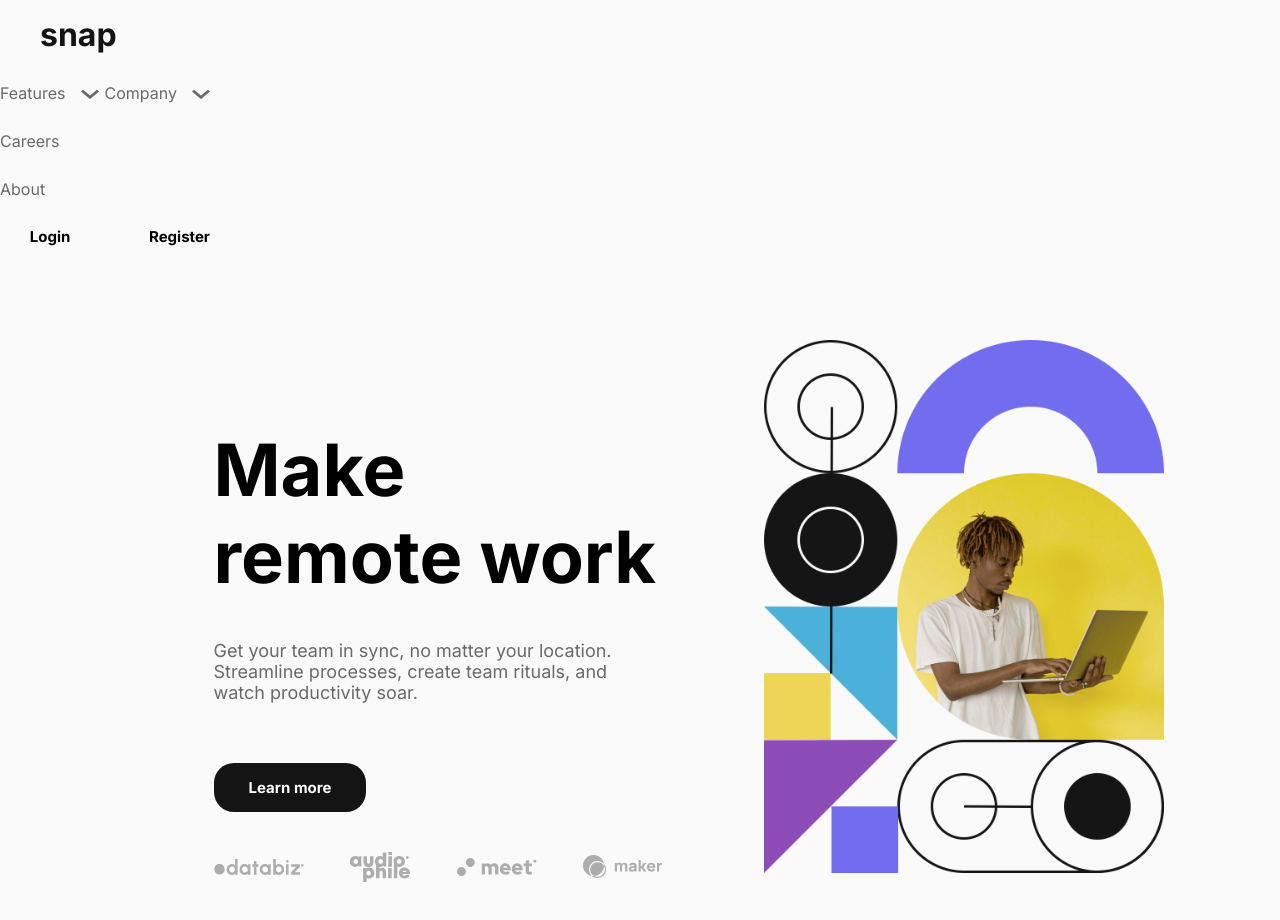
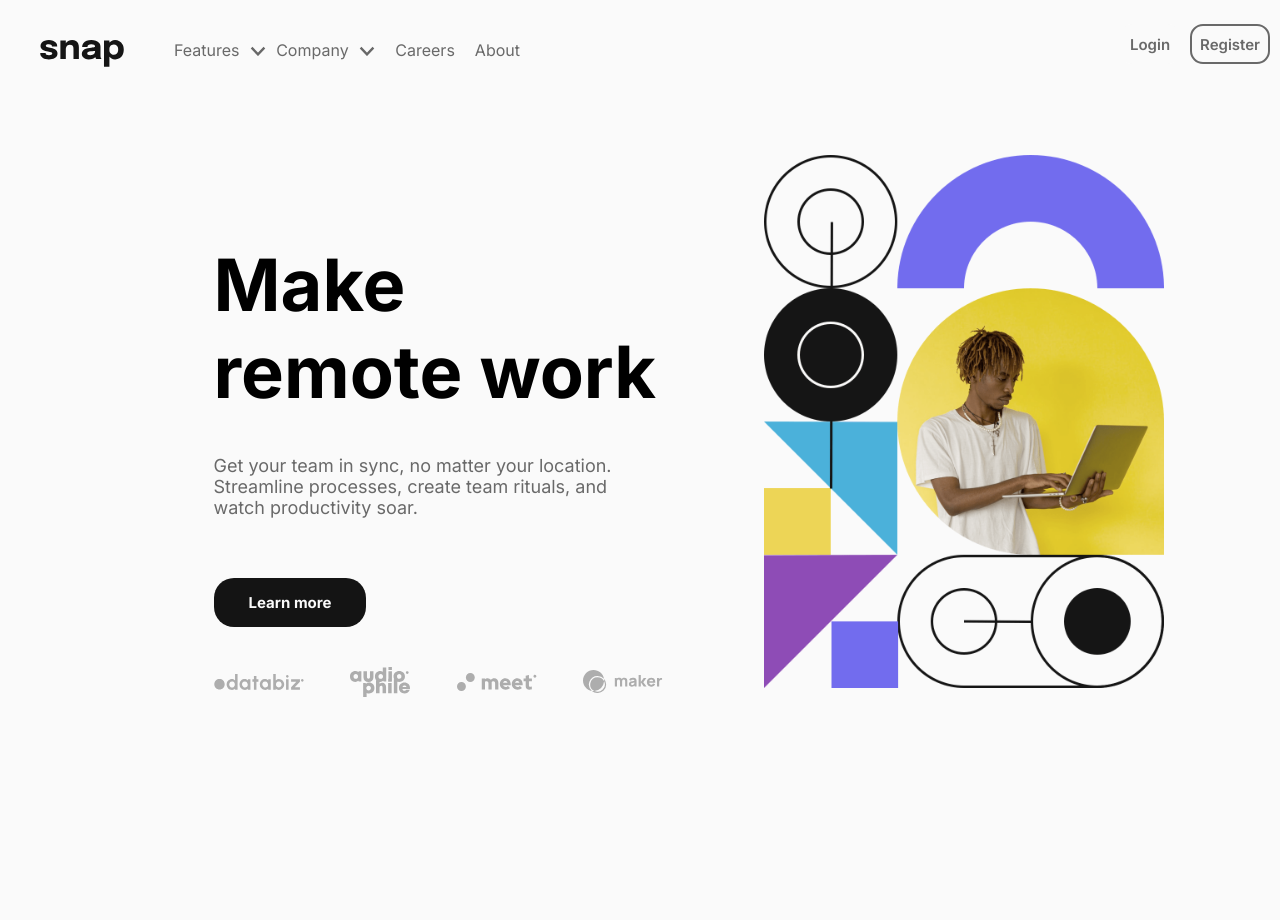
Before and after one commit to KajalPourjalil/intro-dropdown, a plain HTML site: page index.html in a window 1280 px wide. After the commit the page ends 800 px from the top, so only its background shows below. Drawn offline with Linux system fonts and the light colour scheme.

Commit message:
css part 1140 screen size complete

```diff
--- a/index.html
+++ b/index.html
@@ -8,7 +8,10 @@
 </head>
 <body>
 <header>
-    <h1>snap</h1>
+    <div class="logo">
+        <img src="logo.svg" alt="logo">
+    </div>
+
     <ul>
      Features
         <li>Todo List</li>
@@ -24,7 +27,7 @@
     </ul>
     <img src="icon-arrow-down.svg" alt="arrow-down" width="0.5px" height="10px">
     <h4>Careers</h4>
-    <h4>About</h4>
+    <h4 class="about">About</h4>
     <button id="log">Login</button>
     <button id="reg">Register</button>
 </header>
--- a/style.css
+++ b/style.css
@@ -18,14 +18,14 @@ body {
 
 
 header {
-    /* display: flex;
+    display: flex;
     justify-content: space-between;
-    align-items: center; */
+    align-items: center;
 }
 
-header > h1 {
-    color: hsl(0, 0%, 8%);
-    margin-top: 15px;
+
+header > .logo {
+    margin-top: 40px;
     margin-left: 40px;
     margin-right: 40px;
 }
@@ -35,6 +35,7 @@ header > h4 {
     font-size: 16px;
     font-weight: 500;
     margin-top: 28px;
+    padding-left: 20px;
 }
 
 header > h4:hover {
@@ -42,9 +43,13 @@ header > h4:hover {
     cursor: pointer;
 }
 
+.about {
+    padding-right: 600px;
+}
+
 header > img {
     width: 20px;
-    margin-top: 35px;
+    margin-top: 31px;
 }
 
 ul {
@@ -53,6 +58,7 @@ ul {
     margin-top: 28px;
     margin-right: 10px;
     display: inline-block;
+    padding-left: 10px;
 }
 
 ul > li {
@@ -71,15 +77,17 @@ ul:hover {
     height: 40px;
     border-radius: 13px;
     margin-top: 17px;
-    font-weight: 700;
+    font-weight: 600;
     font-size: 15px;
     border: white;
     margin-right: 10px;
+    color: hsl(0, 0%, 41%);
 
 }
 
 #reg {
     width: 130px;
+    border: 2px solid hsl(0, 0%, 41%);
 }
 
 #log {
@@ -87,10 +95,17 @@ ul:hover {
 }
 
 
-#reg:hover, #log:hover{
+#reg:hover{
     border: 2px solid black;
     cursor: pointer;
+    color: hsl(0, 0%, 8%);
 }
+
+#log:hover {
+    color: hsl(0, 0%, 8%);
+    cursor: pointer;
+}
+
 
 /* ................................................ */
 
```
Also changed, not shown: logo.svg (added).
